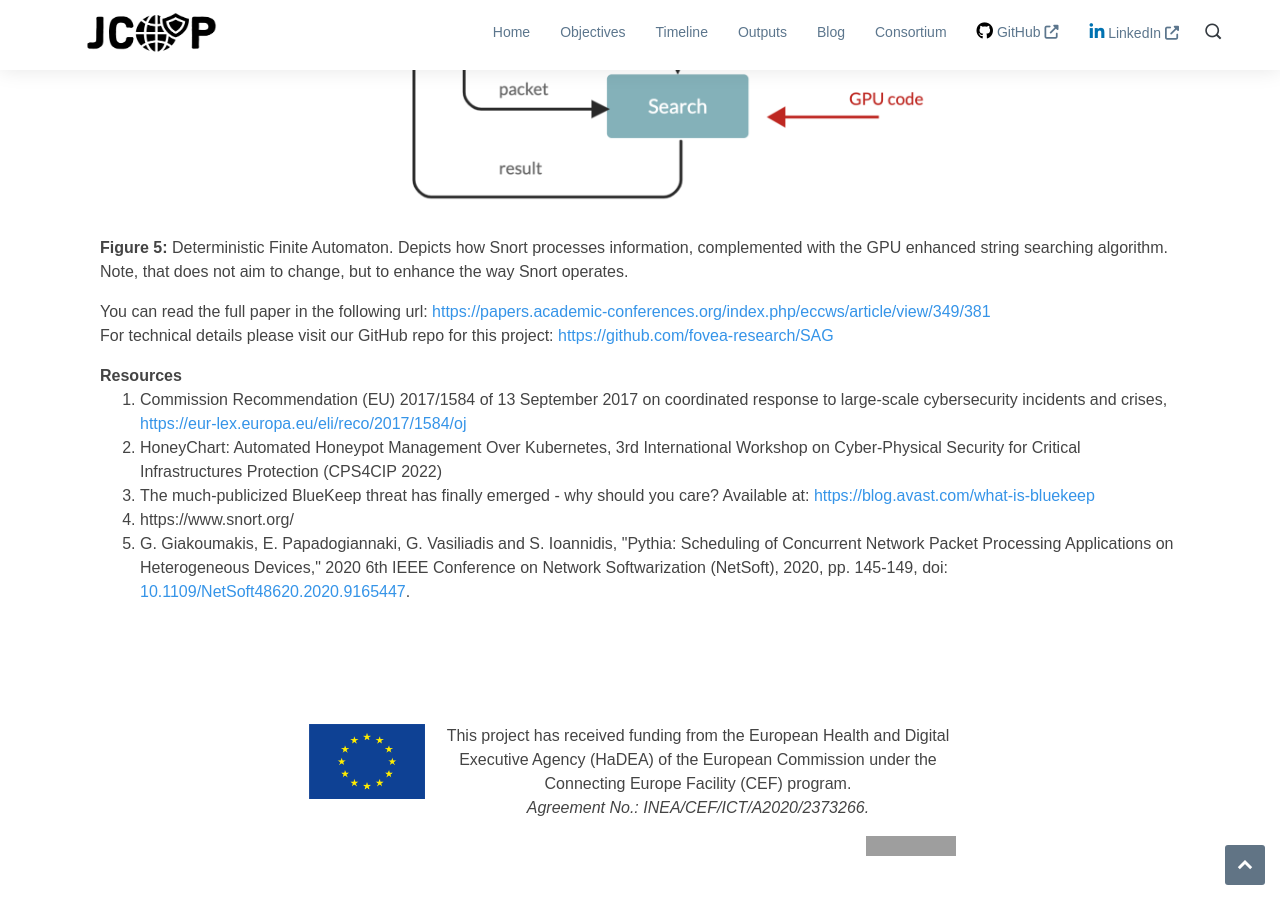
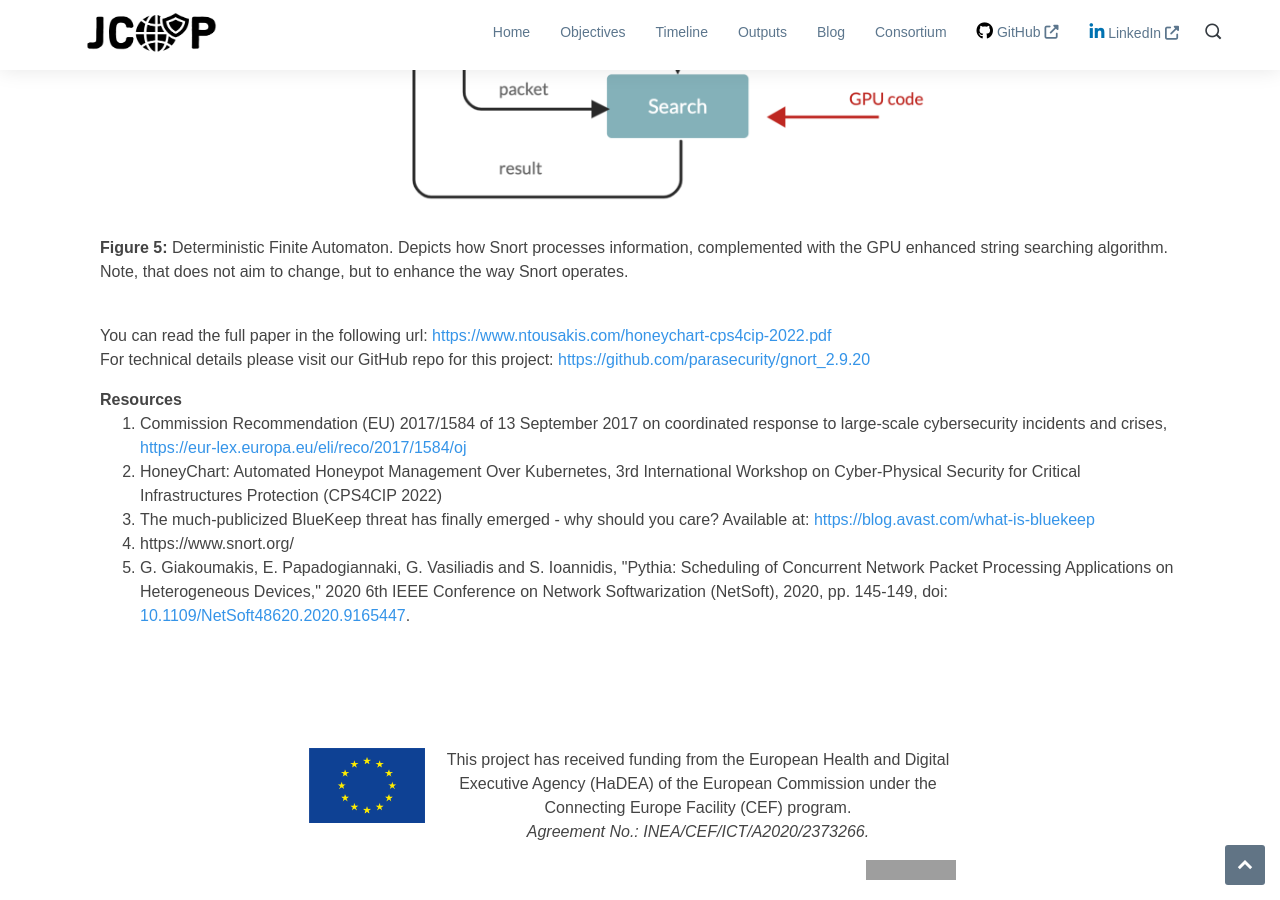
Before and after one commit to mateusdz/jcopweb, a Jekyll site: the page built from content/blogposts/blogpost4.html, in a window 1280 px wide and 900 px high, scrolled down 4191 px. Built offline with Jekyll 4.4.1, drawn with Linux system fonts in a browser that asks for light colours; nearby versions of some CDN libraries; grey boxes are pictures that could not be loaded.

Commit message:
Blogpost 4

```diff
--- a/content/blogposts/blogpost4.html
+++ b/content/blogposts/blogpost4.html
@@ -94,12 +94,12 @@ permalink: /blogposts/blog4.html
         </div>
         <p><b>Figure 5:</b> Deterministic Finite Automaton. Depicts how Snort processes information, complemented with the GPU enhanced string searching algorithm. Note, that does not aim to change, but to enhance the way Snort operates.
           </p>
-
+        <br>
         <p>
           You can read the full paper in the following url:
-          <a href="https://papers.academic-conferences.org/index.php/eccws/article/view/349/381">https://papers.academic-conferences.org/index.php/eccws/article/view/349/381</a><br/>
+          <a href="https://www.ntousakis.com/honeychart-cps4cip-2022.pdf">https://www.ntousakis.com/honeychart-cps4cip-2022.pdf</a><br/>
           For technical details please visit our GitHub repo for this project:
-          <a href="https://github.com/fovea-research/SAG">https://github.com/fovea-research/SAG</a>
+          <a href="https://github.com/parasecurity/gnort_2.9.20">https://github.com/parasecurity/gnort_2.9.20</a>
         </p>
 
 
```
